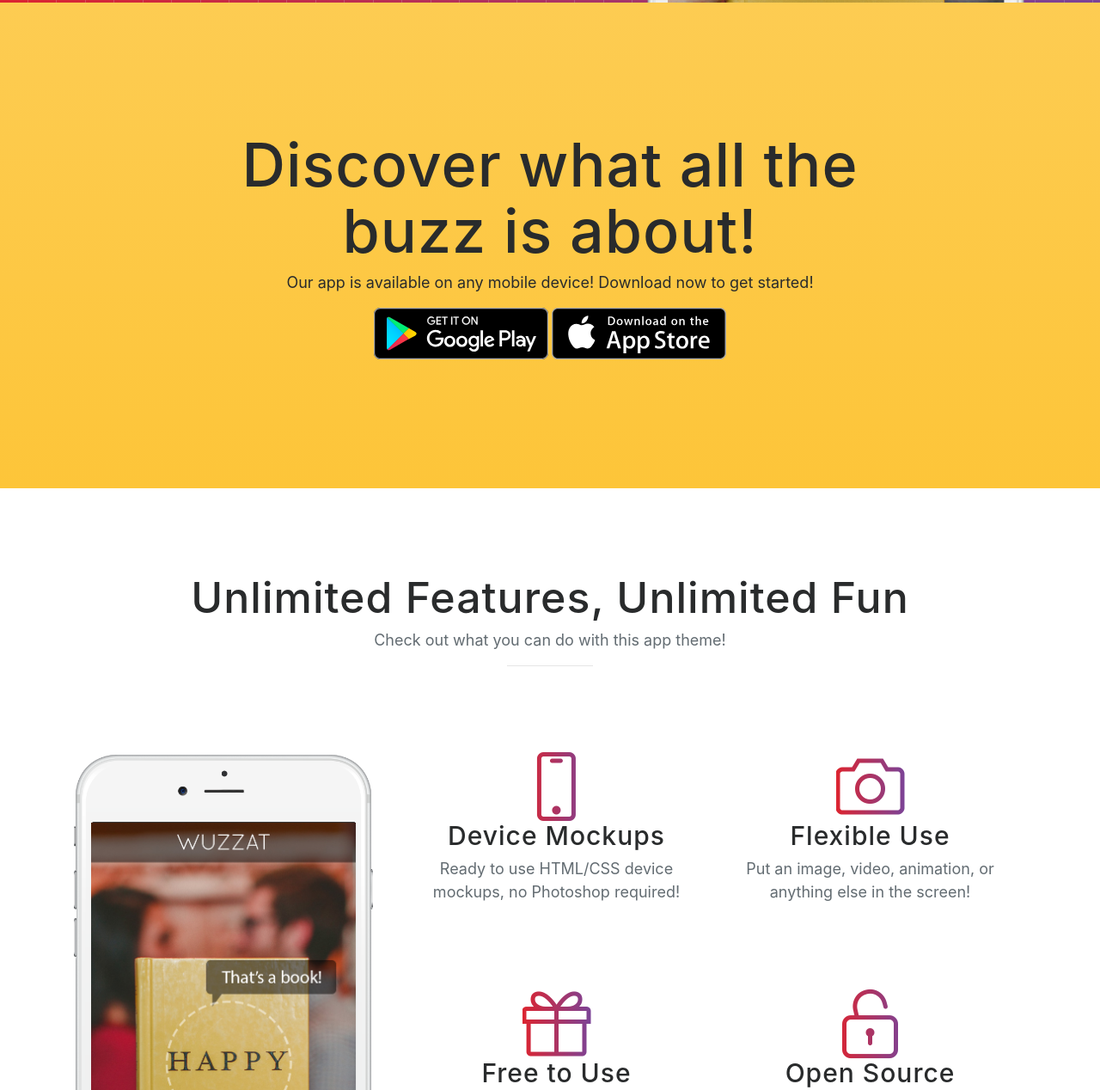
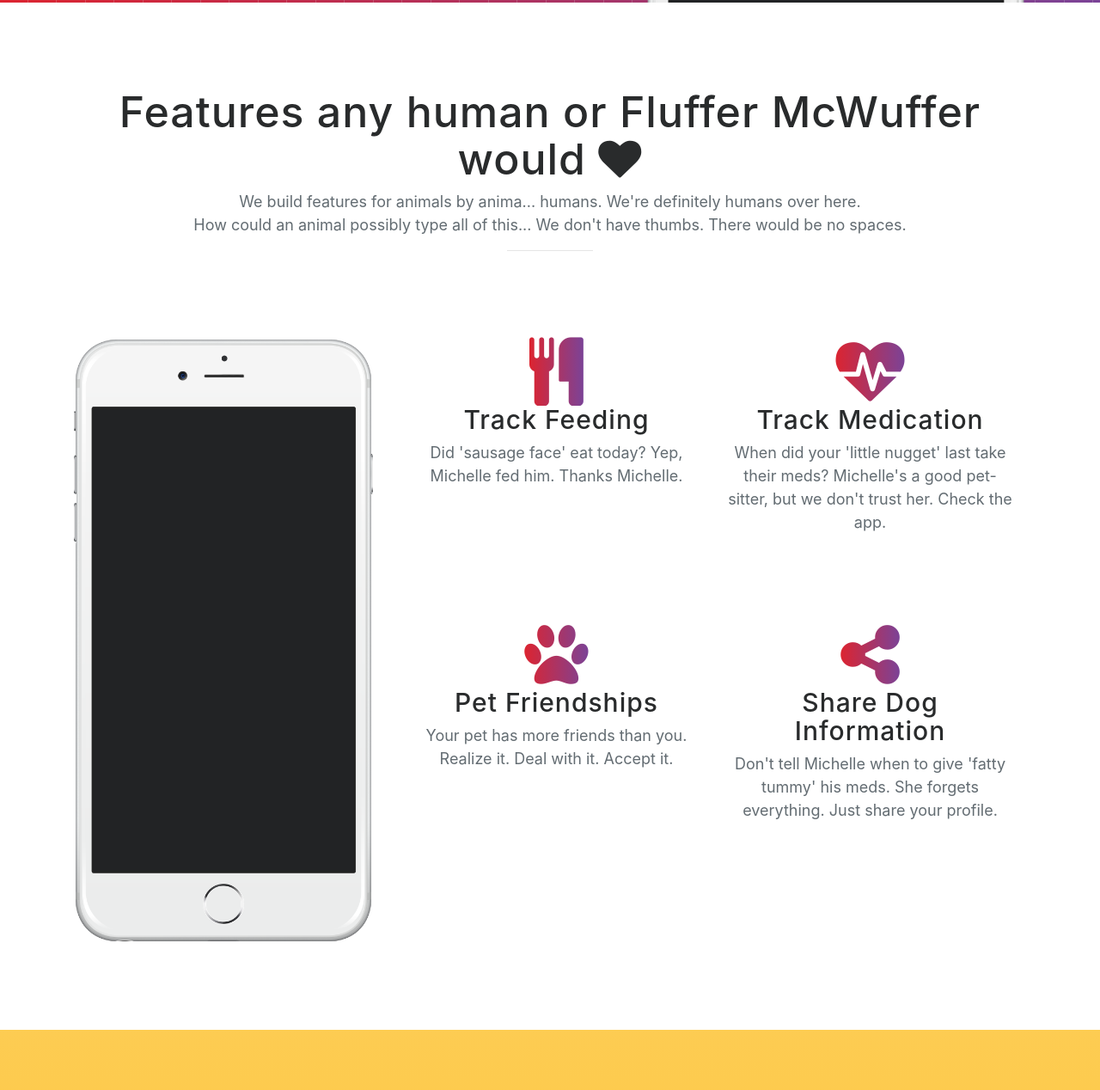
Before and after one commit to PennTex/pet-whisperer-static, a website with bundled scripts: page index.html in a window 1280 px wide. Shown: the part 797-2065 px from the top of the page at 86% size. Built offline with nearby package versions, Linux system fonts and the light colour scheme; a web font is replaced by a local one.

Commit message:
text change

```diff
--- a/index.html
+++ b/index.html
@@ -8,7 +8,7 @@
     <meta name="description" content="">
     <meta name="author" content="">
 
-    <title>New Age - Start Bootstrap Theme</title>
+    <title>Pet Whisperer</title>
 
     <!-- Bootstrap core CSS -->
     <link href="vendor/bootstrap/css/bootstrap.min.css" rel="stylesheet">
@@ -49,12 +49,9 @@
             Menu <i class="fa fa-bars"></i>
         </button>
         <div class="container">
-            <a class="navbar-brand" href="#page-top">Start Bootstrap</a>
+            <a class="navbar-brand" href="#page-top">Pet Whisperer</a>
             <div class="collapse navbar-collapse" id="navbarExample">
                 <ul class="navbar-nav ml-auto">
-                    <li class="nav-item">
-                        <a class="nav-link" href="#download">Download</a>
-                    </li>
                     <li class="nav-item">
                         <a class="nav-link" href="#features">Features</a>
                     </li>
@@ -72,8 +69,8 @@
                 <div class="col-sm-7">
                     <div class="header-content">
                         <div class="header-content-inner">
-                            <h1>New Age is an app landing page that will help you beautifully showcase your new mobile app, or anything else!</h1>
-                            <a href="#download" class="btn btn-outline btn-xl">Start Now for Free!</a>
+                            <h1>Pet Whisperer is an app made to assist pet owners with daily pet related activities.</h1>
+                            <a href="#" class="btn btn-outline btn-xl">Sign Up Now</a>
                         </div>
                     </div>
                 </div>
@@ -83,7 +80,7 @@
                             <div class="device">
                                 <div class="screen">
                                     <!-- Demo image for screen mockup, you can put an image here, some HTML, an animation, video, or anything else! -->
-                                    <img src="img/demo-screen-1.jpg" class="img-fluid" alt="">
+                                    <img src="" class="img-fluid" alt="">
                                 </div>
                                 <div class="button">
                                     <!-- You can hook the "home button" to some JavaScript events or just remove it -->
@@ -96,26 +93,13 @@
         </div>
     </header>
 
-    <section class="download bg-primary text-center" id="download">
-        <div class="container">
-            <div class="row">
-                <div class="col-md-8 offset-md-2">
-                    <h2 class="section-heading">Discover what all the buzz is about!</h2>
-                    <p>Our app is available on any mobile device! Download now to get started!</p>
-                    <div class="badges">
-                        <a class="badge-link" href="#"><img src="img/google-play-badge.svg" alt=""></a>
-                        <a class="badge-link" href="#"><img src="img/app-store-badge.svg" alt=""></a>
-                    </div>
-                </div>
-            </div>
-        </div>
-    </section>
-
     <section class="features" id="features">
         <div class="container">
             <div class="section-heading text-center">
-                <h2>Unlimited Features, Unlimited Fun</h2>
-                <p class="text-muted">Check out what you can do with this app theme!</p>
+                <h2>Features any human or Fluffer McWuffer would <i class="fa fa-heart"></i></h2>
+                <p class="text-muted">We build features for animals by anima... humans. We're definitely humans over here. <br />
+                    How could an animal possibly type all of this... We don't have thumbs. There would be no spaces.
+                </p>
                 <hr>
             </div>
             <div class="row">
@@ -125,7 +109,7 @@
                             <div class="device">
                                 <div class="screen">
                                     <!-- Demo image for screen mockup, you can put an image here, some HTML, an animation, video, or anything else! -->
-                                    <img src="img/demo-screen-1.jpg" class="img-fluid" alt=""> </div>
+                                    <img src="" class="img-fluid" alt=""> </div>
                                 <div class="button">
                                     <!-- You can hook the "home button" to some JavaScript events or just remove it -->
                                 </div>
@@ -138,32 +122,32 @@
                         <div class="row">
                             <div class="col-lg-6">
                                 <div class="feature-item">
-                                    <i class="icon-screen-smartphone text-primary"></i>
-                                    <h3>Device Mockups</h3>
-                                    <p class="text-muted">Ready to use HTML/CSS device mockups, no Photoshop required!</p>
+                                    <i class="fa fa-cutlery text-primary"></i>
+                                    <h3>Track Feeding</h3>
+                                    <p class="text-muted">Did 'sausage face' eat today? Yep, Michelle fed him. Thanks Michelle.</p>
                                 </div>
                             </div>
                             <div class="col-lg-6">
                                 <div class="feature-item">
-                                    <i class="icon-camera text-primary"></i>
-                                    <h3>Flexible Use</h3>
-                                    <p class="text-muted">Put an image, video, animation, or anything else in the screen!</p>
+                                    <i class="fa fa-heartbeat text-primary"></i>
+                                    <h3>Track Medication</h3>
+                                    <p class="text-muted">When did your 'little nugget' last take their meds? Michelle's a good pet-sitter, but we don't trust her. Check the app.</p>
                                 </div>
                             </div>
                         </div>
                         <div class="row">
                             <div class="col-lg-6">
                                 <div class="feature-item">
-                                    <i class="icon-present text-primary"></i>
-                                    <h3>Free to Use</h3>
-                                    <p class="text-muted">As always, this theme is free to download and use for any purpose!</p>
+                                    <i class="fa fa-paw text-primary"></i>
+                                    <h3>Pet Friendships</h3>
+                                   <p class="text-muted">Your pet has more friends than you. Realize it. Deal with it. Accept it.</p>
                                 </div>
                             </div>
                             <div class="col-lg-6">
                                 <div class="feature-item">
-                                    <i class="icon-lock-open text-primary"></i>
-                                    <h3>Open Source</h3>
-                                    <p class="text-muted">Since this theme is MIT licensed, you can use it commercially!</p>
+                                    <i class="fa fa-share-alt text-primary"></i>
+                                    <h3>Share Dog Information</h3>
+                                    <p class="text-muted">Don't tell Michelle when to give 'fatty tummy' his meds. She forgets everything. Just share your profile.</p>
                                 </div>
                             </div>
                         </div>
@@ -173,19 +157,10 @@
         </div>
     </section>
 
-    <section class="cta">
-        <div class="cta-content">
-            <div class="container">
-                <h2>Stop waiting.<br>Start building.</h2>
-                <a href="#contact" class="btn btn-outline btn-xl">Let's Get Started!</a>
-            </div>
-        </div>
-        <div class="overlay"></div>
-    </section>
-
     <section class="contact bg-primary" id="contact">
         <div class="container">
-            <h2>We <i class="fa fa-heart"></i> new friends!</h2>
+            <h2>Tell your furry friend to like us on social media.</h2>
+            <p>Let's face it, if you like the concept of this app, you probably have social media accounts for your pet.</p>
             <ul class="list-inline list-social">
                 <li class="list-inline-item social-twitter">
                     <a href="#"><i class="fa fa-twitter"></i></a>
@@ -202,7 +177,7 @@
 
     <footer>
         <div class="container">
-            <p>&copy; 2017 Start Bootstrap. All Rights Reserved.</p>
+            <p>&copy; 2017 Pet Whisperer. All Rights Reserved.</p>
             <ul class="list-inline">
                 <li class="list-inline-item">
                     <a href="#">Privacy</a>
```
Also changed, not shown: README.md (deleted).
